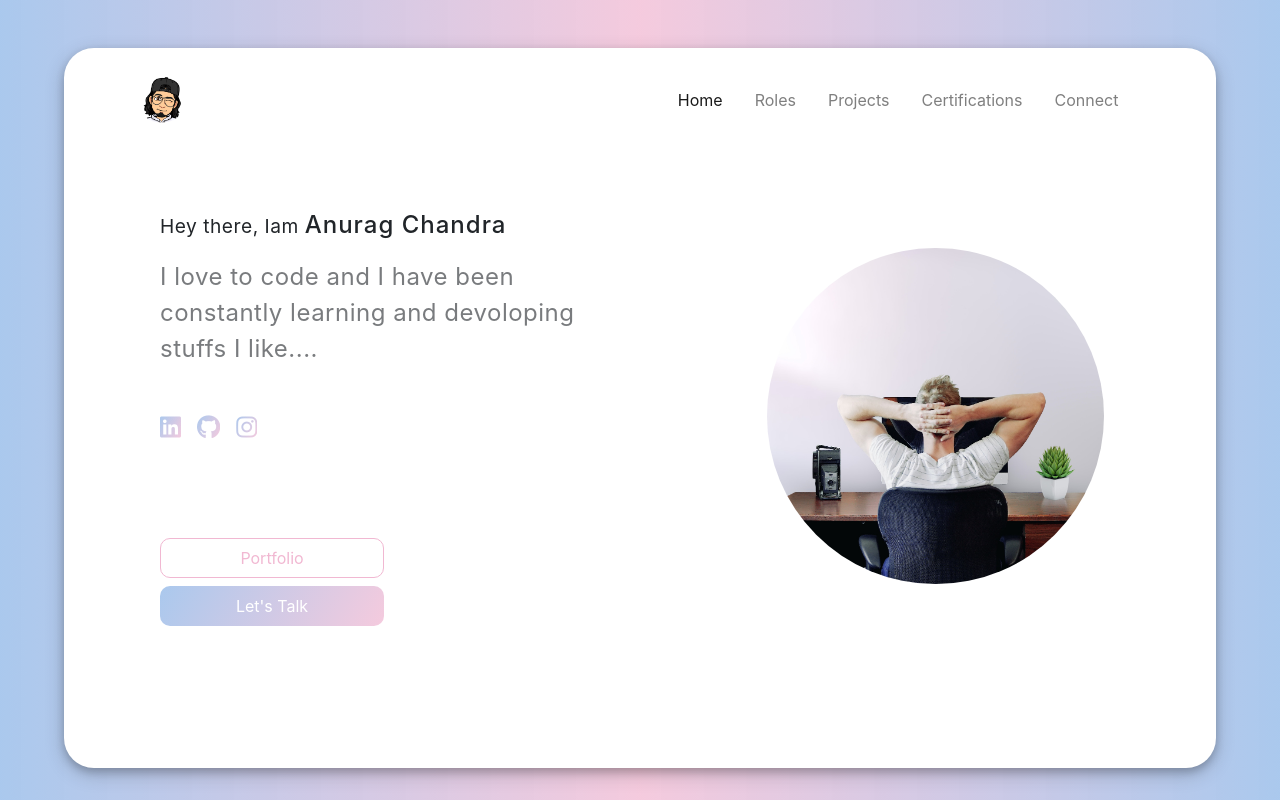
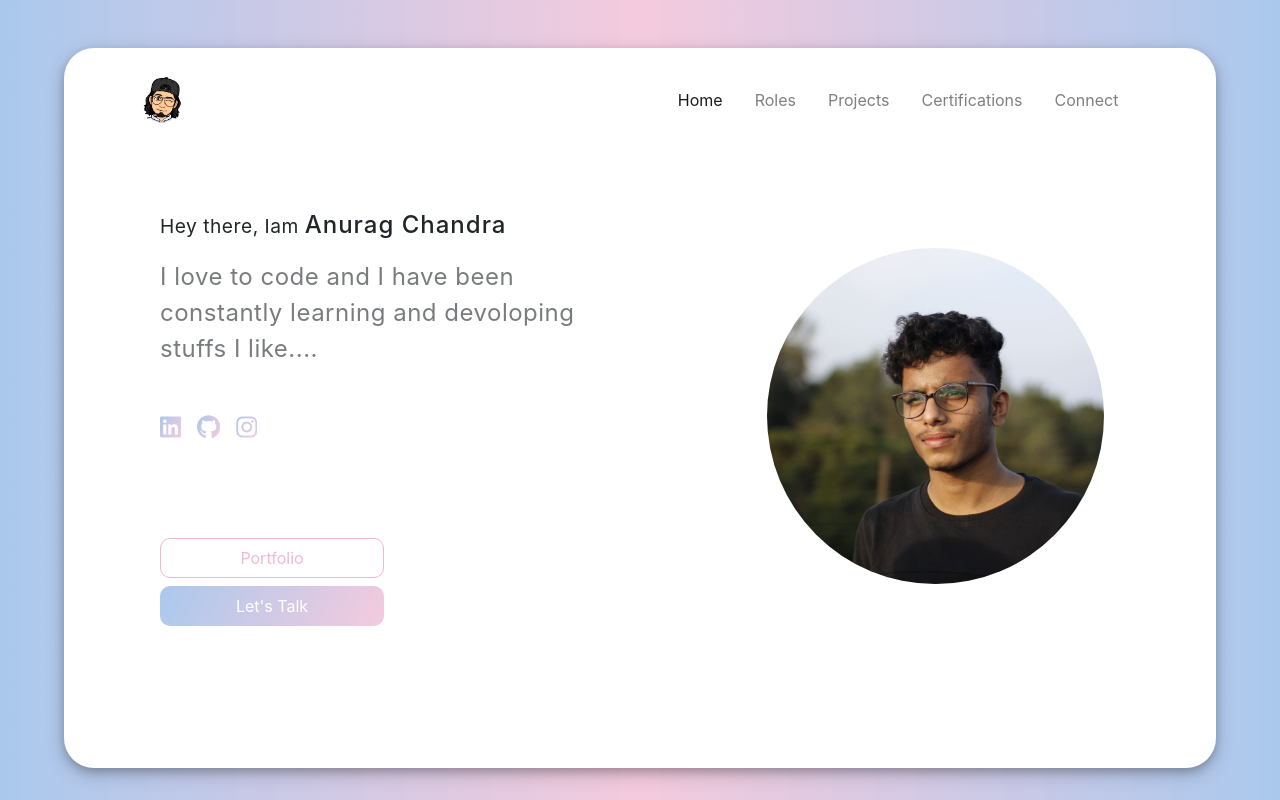
Before and after one commit to Anuragchandra221/Portfolio, a React (Create React App) app: page / in a window 1280 px wide. Shown: the top 800 px of the page. Built offline with nearby package versions, Linux system fonts and the light colour scheme.

Commit message:
Added picture

```diff
--- a/src/Components/FirstPage.js
+++ b/src/Components/FirstPage.js
@@ -21,7 +21,7 @@ function FirstPage() {
                 </div>
             </div>
             <div className='col-12 col-lg-6 mb-4 mb-lg-0 mt-2 mt-lg-0'>
-                <img className='image' src={require('../assets/jason-strull-KQ0C6WtEGlo-unsplash.jpg')} alt="working man" />
+                <img className='image' src={require('../assets/anurag.jpg')} alt="working man" />
             </div>
         </div>
     </div>
```
Also changed, not shown: src/assets/anurag.jpg (added).
